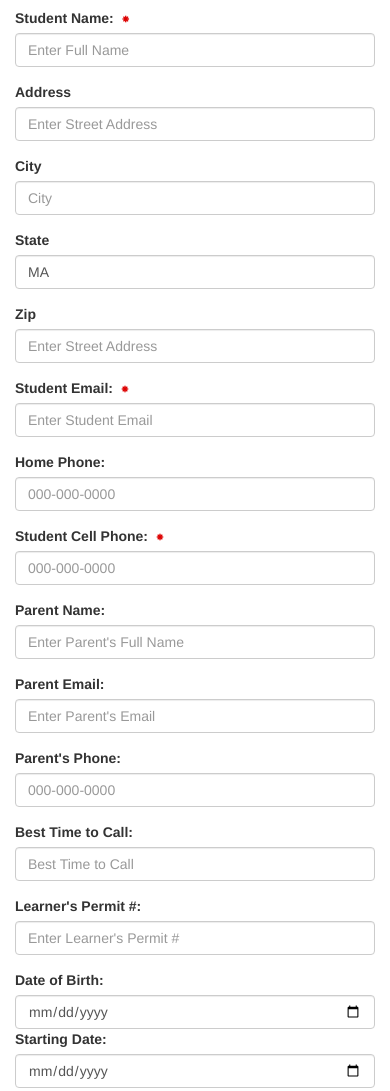
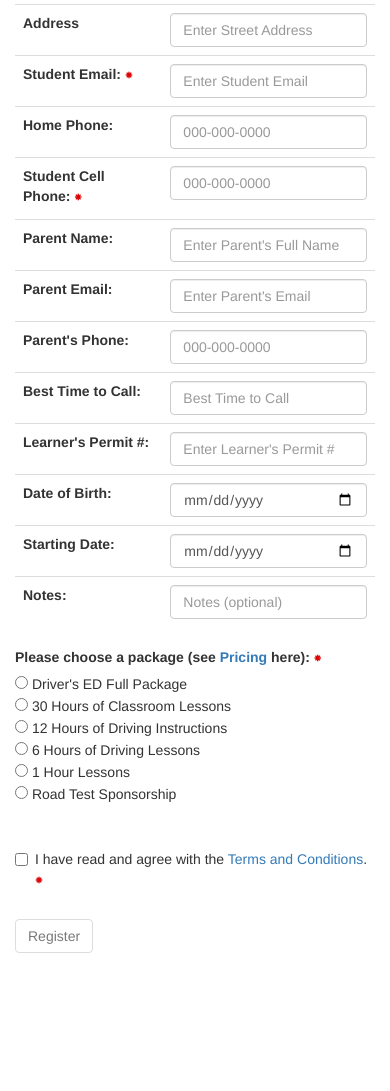
Before and after one commit to bbpokharel/bbpokharel.github.io, a plain HTML site: page register.html in a window 390 px wide. Shown: the part 303-1394 px from the top of the page. After the commit the page ends 1316 px from the top, so only its background shows below. Drawn offline with nearby package versions, Linux system fonts and the light colour scheme.

Commit message:
Updated phone number formatting + table compact layout

```diff
--- a/register.html
+++ b/register.html
@@ -38,10 +38,7 @@
 
       var template_params = {
         "student_name": document.getElementById('name').value == null ? '' : document.getElementById('name').value,
-        "street_address": document.getElementById('address').value,
-        "city": document.getElementById('city').value,
-        "state": document.getElementById('state').value,
-        "zip": document.getElementById('zip').value,
+        "street_address": document.getElementById('address').value == null ? '' : document.getElementById('address').value,
         "student_email": document.getElementById('student_email').value == null ? '' : document.getElementById('student_email').value,
         "parent_name": document.getElementById('parent_name').value == null ? '' : document.getElementById('parent_name').value,
         "parent_email": document.getElementById('parent_email').value == null ? '' : document.getElementById('parent_email').value,
@@ -53,6 +50,7 @@
         "dob": document.getElementById('dob').value,
         "starting_date": document.getElementById('starting_date').value,
         "notes": document.getElementById('notes').value == null ? '' : document.getElementById('notes').value,
+        "agreed": document.getElementById('agreeToTerms').checked,
         "package": document.querySelector('input[name="package"]:checked').value
       }
       console.log(JSON.stringify(template_params));
@@ -74,19 +72,25 @@
       return false;
     }
 
-    async function makePdf() {
-      var file = './resources/Registration.pdf';
+    function addDashes(item) {
+      if (document.getElementById(item).value) {
+        var num = document.getElementById(item).value.replace(/-/g, "");
 
-      const loadingTask = PDFJS.getDocument(file);
-      const pdf = await loadingTask.promise;
+        var parts = [num.slice(0, 3), num.slice(3, 6), num.slice(6, 10)];
 
-      alert('loaded pdf');
+        var fNum = "";
+        if (parts[2]) { fNum = parts[0] + "-" + parts[1] + "-" + parts[2]; }
+        else if (parts[1]) { fNum = parts[0] + "-" + parts[1]; }
+        else { fNum = parts[0]; }
+
+        document.getElementById(item).value = fNum
+      }
     }
 
   </script>
 </head>
 
-<body onload="return makePdf()">
+<body>
   <nav class="navbar navbar-default">
     <div class="container-fluid">
       <div class="navbar-header">
@@ -99,98 +103,151 @@
   </nav>
   <div class="container">
     <p class="text-center">
-      <img src="pictures/logo.png" style="width: 20%; height: auto"></img>
+      <img src="pictures/logo.png" style="width: 15%; height: auto"></img>
     </p>
-    <h2>BBB Auto School Online Registration</h2>
+    <h3 class="text-center">Online Registration</h3>
     <h5>Fields marked with an asterisk are required! </h5>
     <form onsubmit="return doEmailSubmit()">
-      <div class="form-group required">
-        <label class="control-label" for="student_name">Student Name:</label>
-        <input type="text" class="form-control" id="name" placeholder="Enter Full Name" name="name" required="true">
-      </div>
+      <table class="table">
+        <tbody>
+          <tr>
+            <th scope="row">
+              <label class="control-label" for="student_name">Student Name: <span
+                  style="color: #d00;font-family: 'Glyphicons Halflings'; font-weight: normal;font-size: 8px;">*</span></label>
+            </th>
+            <td><input type="text" class="form-control" id="student_name" placeholder="Enter Your Full Name Here"
+                name="name" required="true">
+            </td>
+          </tr>
 
-      <div class="form-group">
+          <tr>
+            <th scope="row">
               <label class="control-label" for="address">Address</label>
+            </th>
+            <td>
               <input type="text" class="form-control" id="address" placeholder="Enter Street Address" name="address">
-      </div>
+            </td>
+          </tr>
 
-      <div class="form-group">
-        <label class="control-label" for="city">City</label>
-        <input type="text" class="form-control" id="city" placeholder="City" name="city">
-      </div>
-
-      <div class="form-group">
-        <label class="control-label" for="state">State</label>
-        <input type="text" class="form-control" id="state" placeholder="MA" name="state" value="MA"></input>
-      </div>
-
-      <div class="form-group">
-        <label class="control-label" for="zip">Zip</label>
-        <input type="number" class="form-control" id="zip" placeholder="Enter Street Address" name="zip">
-      </div>
-
-      <div class="form-group required">
-        <label class="control-label" for="student_email">Student Email:</label>
+          <tr>
+            <th scope="row">
+              <label class="control-label" for="student_email">Student Email: <span
+                  style="color: #d00;font-family: 'Glyphicons Halflings'; font-weight: normal;font-size: 8px;">*</span></label>
+            </th>
+            <td>
               <input type="email" class="form-control" id="student_email" placeholder="Enter Student Email"
                 name="student_email" required="true">
-      </div>
+            </td>
+          </tr>
 
-      <div class="form-group">
+          <tr>
+            <th scope="row">
               <label class="control-label" for="home_phone">Home Phone:</label>
+            </th>
+            <td>
               <input type="text" pattern="(\d{3}[\-]\d{3}[\-]\d{4})|(\d{10})" class="form-control" id="home_phone"
-          placeholder="000-000-0000" title="Must be in format 000-000-0000 with or without dashes" name="home_phone">
-      </div>
+                placeholder="000-000-0000" title="Must be in format 000-000-0000 with or without dashes"
+                name="home_phone" onkeypress="return addDashes('home_phone')">
+            </td>
+          </tr>
 
-      <div class="form-group required">
-        <label class="control-label" for="student_cell">Student Cell Phone:</label>
+          <tr>
+            <th scope="row">
+              <label class="control-label" for="student_cell">Student Cell Phone: <span
+                  style="color: #d00;font-family: 'Glyphicons Halflings'; font-weight: normal;font-size: 8px;">*</span></label>
+            </th>
+            <td>
               <input type="text" placeholder="000-000-0000" class="form-control" id="student_cell"
-          pattern="(\d{3}[\-]\d{3}[\-]\d{4})|(\d{10})" title="Must be in format 000-000-0000 with or without dashes"
-          name="student_cell" required="true">
-      </div>
+                pattern="(\d{3}[\-]\d{3}[\-]\d{4})|(\d{10})"
+                title="Must be in format 000-000-0000 with or without dashes" name="student_cell" required="true"
+                onkeypress="return addDashes('student_cell')">
+            </td>
+          </tr>
 
-      <div class="form-group">
+          <tr>
+            <th scope="row">
               <label class="control-label" for="parent_name">Parent Name:</label>
+            </th>
+            <td>
               <input type="text" class="form-control" id="parent_name" placeholder="Enter Parent's Full Name"
                 name="parent_name">
-      </div>
+            </td>
+          </tr>
 
-      <div class="form-group">
+          <tr>
+            <th scope="row">
               <label class="control-label" for="parent_email">Parent Email:</label>
+            </th>
+            <td>
               <input type="email" class="form-control" id="parent_email" placeholder="Enter Parent's Email"
                 name="parent_email">
-      </div>
+            </td>
+          </tr>
 
-      <div class="form-group">
+          <tr>
+            <th scope="row">
               <label class="control-label" for="parent_phone">Parent's Phone:</label>
-        <input type="text" class="form-control" itle="Must be in format 000-000-0000 with or without dashes"
-          id="parent_phone" pattern="(\d{3}[\-]\d{3}[\-]\d{4})|(\d{10})" placeholder="000-000-0000" name="parent_phone">
-      </div>
+            </th>
+            <td>
+              <input type="text" class="form-control"
+                title="Must be in format 000-000-0000 with or without dashes" id="parent_phone"
+                pattern="(\d{3}[\-]\d{3}[\-]\d{4})|(\d{10})" placeholder="000-000-0000" name="parent_phone"
+                onkeypress="return addDashes('parent_phone')">
+
+            </td>
+          </tr>
+
+          <tr>
+            <th scope="row">
+              <label class="control-label" for="best_time_to_call">Best Time to Call:</label>
+            </th>
+            <td>
+              <input type="text" class="form-control" id="best_time_to_call" placeholder="Best Time to Call"
+                name="best_time_to_call">
+            </td>
+          </tr>
+
+          <tr>
+            <th scope="row">
+              <label class="control-label" for="learners_permit">Learner's Permit #:</label>
+            </th>
+            <td>
+              <input type="text" class="form-control" id="learners_permit" placeholder="Enter Learner's Permit #"
+                name="learners_permit">
+            </td>
+          </tr>
+
+          <tr>
+            <th scope="row">
+              <label class="control-label" for="dob">Date of Birth:</label>
+            </th>
+            <td>
+              <input type="date" class="form-control" id="dob" placeholder="Enter DOB" name="dob">
+            </td>
+          </tr>
 
 
+          <tr>
+            <th scope="row">
+              <label class="control-label" for="starting_date">Starting Date:</label>
+            </th>
+            <td>
+              <input type="date" class="form-control" id="starting_date" placeholder="Starting Date"
+                name="starting_date">
+            </td>
+          </tr>
 
-      <div class="form-group">
-        <label class="control-label" for="best_time_to_call">Best Time to Call:</label>
-        <input type="text" class="form-control" id="best_time_to_call" placeholder="Best Time to Call"
-          name="best_time_to_call">
-      </div>
-      <div class="form-group">
-        <label class="control-label" for="learners_permit">Learner's Permit #:</label>
-        <input type="text" class="form-control" id="learners_permit" placeholder="Enter Learner's Permit #"
-          name="learners_permit">
-      </div>
+          <tr>
+            <th scope="row">
+              <label class="control-label" for="notes">Notes:</label> </th>
+            <td>
+              <input type="text" class="form-control" id="notes" placeholder="Notes (optional)" name="notes">
 
-      <div class="form-group form-inline">
-        <label class="control-label" for="dob">Date of Birth:</label>
-        <input type="date" class="form-control" id="dob" placeholder="Enter DOB" name="dob">
+            </td>
+          </tr>
+        </tbody>
+      </table>
 
-        <label class="control-label" for="starting_date">Starting Date:</label>
-        <input type="date" class="form-control" id="starting_date" placeholder="Starting Date" name="starting_date">
-      </div>
-
-      <div class="form-group">
-        <label class="control-label" for="notes">Notes:</label>
-        <input type="text" class="form-control" id="notes" placeholder="Notes (optional)" name="notes">
-      </div>
 
       <label class="control-label" for="package">Please choose a package (see <a target="_blank"
           href="./resources/Pricing.pdf">Pricing</a>
```
Lines whose indentation alone changed are shown as unchanged.
